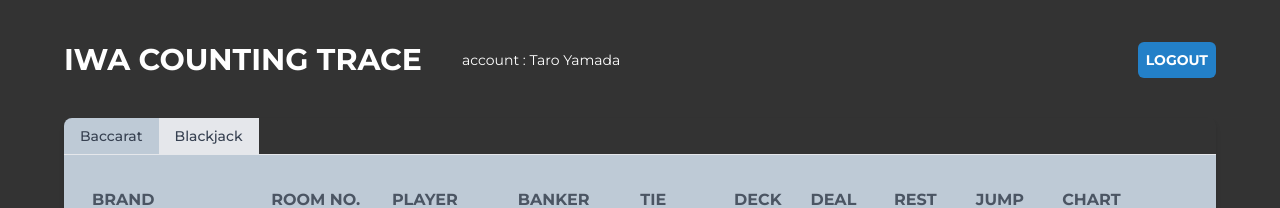
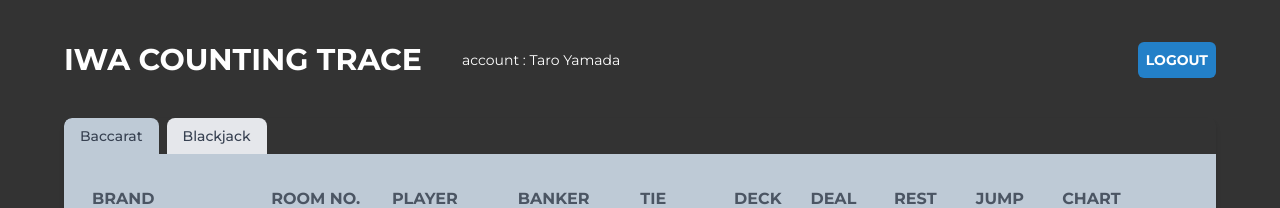
Before and after one commit to dev-captain/Counting-Trace, a Next.js app: page / in a window 1280 px wide. Shown: the top 208 px of the page. Built offline with nearby package versions, Linux system fonts and the light colour scheme.

Commit message:
タブのデザイン修正

```diff
--- a/app/components/GameTable.tsx
+++ b/app/components/GameTable.tsx
@@ -10,21 +10,19 @@ export default function GameTable() {
     return (
         <div className="min-h-screen">
             <div className="scrollable">
-                <div className="border-b">
-                    <div className="flex">
+                <div className="flex gap-x-2">
                     <button
-                            className={`px-4 py-2 text-sm font-medium text-gray-700 ${currentTab === 'Baccarat' ? 'bg-[#BECAD6]' : 'bg-gray-200'}`}
+                        className={`px-4 py-2 text-sm font-medium text-gray-700 rounded-t-lg ${currentTab === 'Baccarat' ? 'bg-[#BECAD6]' : 'bg-gray-200'}`}
                         onClick={() => setCurrentTab('Baccarat')}
                     >
                         Baccarat
                     </button>
                     <button
-                            className={`px-4 py-2 text-sm font-medium text-gray-700 ${currentTab === 'Blackjack' ? 'bg-[#BECAD6]' : 'bg-gray-200'}`}
+                        className={`px-4 py-2 text-sm font-medium text-gray-700 rounded-t-lg ${currentTab === 'Blackjack' ? 'bg-[#BECAD6]' : 'bg-gray-200'}`}
                         onClick={() => setCurrentTab('Blackjack')}
                     >
                         Blackjack
                     </button>
-                    </div>
                 </div>
                 <div className="bg-[#BECAD6] p-4">
                     {currentTab === 'Baccarat' ? <BaccaratTable/> : <BlackjackTable/>}
```
Lines whose indentation alone changed are shown as unchanged.
